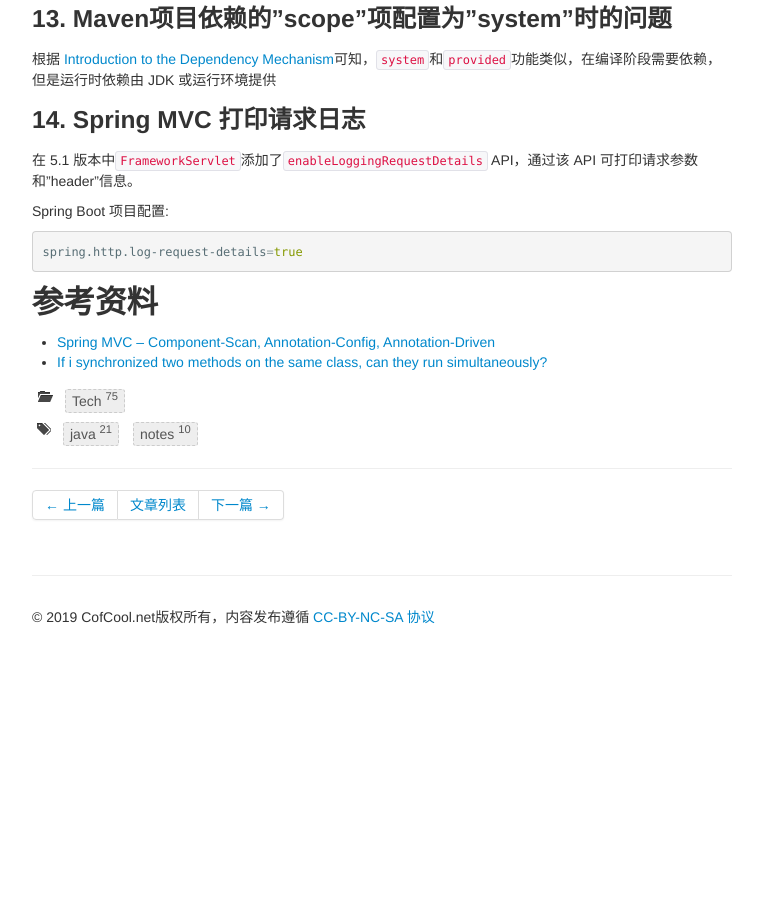
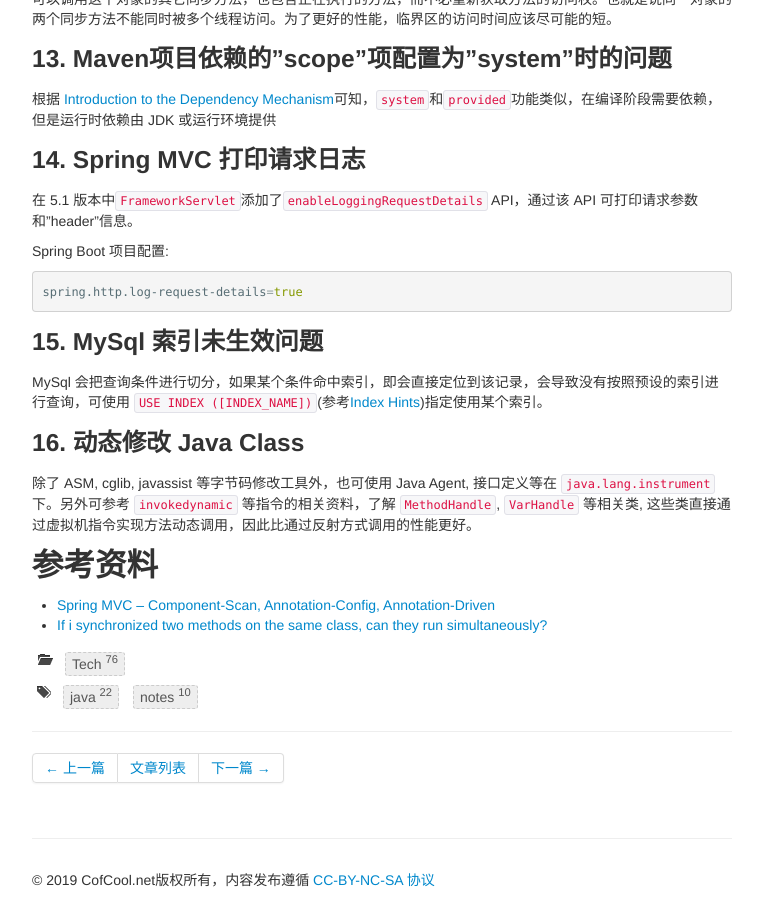
Before and after one commit to cofcool/cofcool.github.io, a Jekyll site: the page built from _posts/tech/2017-09-11-java-notes.md, in a window 1280 px wide and 900 px high, scrolled down 23225 px. Shown: the whole window, without its empty margins (258-1021 px from the left). Built offline with Jekyll 4.4.1, drawn with Linux system fonts in a browser that asks for light colours; comment, search, counter and statistics services are not loaded; before the commit the page ends 23862 px from its top, so only the background shows below that; some of the changed text lies outside the part shown.

````diff
--- a/_posts/tech/2017-09-11-java-notes.md
+++ b/_posts/tech/2017-09-11-java-notes.md
@@ -11,50 +11,52 @@ tags : [java, notes]
 <!-- @import "[TOC]" {cmd="toc" depthFrom=2 depthTo=6 orderedList=false} -->
 <!-- code_chunk_output -->
 
-- [ 1. 配置](#1-配置)
-  - [ 1. Ubuntu安装Tomcat](#1-ubuntu安装tomcat)
-  - [ 2.Centos安装mysql](#2centos安装mysql)
-    - [ 1. 安装](#1-安装)
-    - [ 2. 配置](#2-配置)
-      - [ 1. 开启MySql远程连接](#1-开启mysql远程连接)
-      - [ 2. 安装配置tomcat](#2-安装配置tomcat)
-      - [ 3. centos6配置iptables](#3-centos6配置iptables)
-      - [ 4. Tomcat 在linux下开机自启动](#4-tomcat-在linux下开机自启动)
-      - [ 5. Apache映射到Tomcat](#5-apache映射到tomcat)
-      - [ 6. https](#6-https)
-- [ 2. Spring](#2-spring)
-  - [ 1. IOC](#1-ioc)
-    - [ 1. 注解](#1-注解)
-  - [ 2. AOP](#2-aop)
-    - [ 1. 配置](#1-配置-1)
-  - [ 3. MVC](#3-mvc)
-    - [ 1. 基本配置](#1-基本配置)
-    - [ 2. 启用jackson解析JSON](#2-启用jackson解析json)
-  - [ 4. 异常监测，统一管理](#4-异常监测统一管理)
-  - [ 5. 跨域](#5-跨域)
-- [ 3. Shiro](#3-shiro)
-  - [ 1. 依赖Jar包](#1-依赖jar包)
-  - [ 2. 配置](#2-配置-1)
-- [ 4. 集成Swagger](#4-集成swagger)
-  - [ 1. 依赖](#1-依赖)
-  - [ 2. 示例代码](#2-示例代码)
-  - [ 3. 集成UI](#3-集成ui)
-- [ 5. 常见问题](#5-常见问题)
-  - [ 1. IDEA 2016 使用junit4](#1-idea-2016-使用junit4)
-  - [ 2. tomcat无响应](#2-tomcat无响应)
-  - [ 3. Maven项目（spring, mybatis...）在eclipse中可以运行，无法在Idea中运行](#3-maven项目spring-mybatis在eclipse中可以运行无法在idea中运行)
-  - [ 4. 使用Idea时提示无法找到配置文件](#4-使用idea时提示无法找到配置文件)
-  - [ 5. 引入第三方库](#5-引入第三方库)
-  - [ 6. lib已存在但抛出java.lang.NoClassDefFoundError](#6-lib已存在但抛出javalangnoclassdeffounderror)
-  - [ 7. jetty多实例部署](#7-jetty多实例部署)
-  - [ 8. linux环境下调用so库](#8-linux环境下调用so库)
-  - [ 9. Spring MVC get请求带中文乱码](#9-spring-mvc-get请求带中文乱码)
-  - [ 10. Maven同时编译Jar和War包](#10-maven同时编译jar和war包)
-  - [ 11. Spring MVC中Cacheable未生效](#11-spring-mvc中cacheable未生效)
-  - [ 12. 同一对象的两个synchronized方法不能同时被访问](#12-同一对象的两个synchronized方法不能同时被访问)
-  - [ 13. Maven项目依赖的"scope"项配置为"system"时的问题](#13-maven项目依赖的scope项配置为system时的问题)
-  - [ 14. Spring MVC 打印请求日志](#14-spring-mvc-打印请求日志)
-- [ 参考资料](#参考资料)
+- [1. 配置](#1-配置)
+  - [1. Ubuntu安装Tomcat](#1-ubuntu安装tomcat)
+  - [2.Centos安装mysql](#2centos安装mysql)
+    - [1. 安装](#1-安装)
+    - [2. 配置](#2-配置)
+      - [1. 开启MySql远程连接](#1-开启mysql远程连接)
+      - [2. 安装配置tomcat](#2-安装配置tomcat)
+      - [3. centos6配置iptables](#3-centos6配置iptables)
+      - [4. Tomcat 在linux下开机自启动](#4-tomcat-在linux下开机自启动)
+      - [5. Apache映射到Tomcat](#5-apache映射到tomcat)
+      - [6. https](#6-https)
+- [2. Spring](#2-spring)
+  - [1. IOC](#1-ioc)
+    - [1. 注解](#1-注解)
+  - [2. AOP](#2-aop)
+    - [1. 配置](#1-配置-1)
+  - [3. MVC](#3-mvc)
+    - [1. 基本配置](#1-基本配置)
+    - [2. 启用jackson解析JSON](#2-启用jackson解析json)
+  - [4. 异常监测，统一管理](#4-异常监测统一管理)
+  - [5. 跨域](#5-跨域)
+- [3. Shiro](#3-shiro)
+  - [1. 依赖Jar包](#1-依赖jar包)
+  - [2. 配置](#2-配置-1)
+- [4. 集成Swagger](#4-集成swagger)
+  - [1. 依赖](#1-依赖)
+  - [2. 示例代码](#2-示例代码)
+  - [3. 集成UI](#3-集成ui)
+- [5. 常见问题](#5-常见问题)
+  - [1. IDEA 2016 使用junit4](#1-idea-2016-使用junit4)
+  - [2. tomcat无响应](#2-tomcat无响应)
+  - [3. Maven项目（spring, mybatis...）在eclipse中可以运行，无法在Idea中运行](#3-maven项目spring-mybatis在eclipse中可以运行无法在idea中运行)
+  - [4. 使用Idea时提示无法找到配置文件](#4-使用idea时提示无法找到配置文件)
+  - [5. 引入第三方库](#5-引入第三方库)
+  - [6. lib已存在但抛出java.lang.NoClassDefFoundError](#6-lib已存在但抛出javalangnoclassdeffounderror)
+  - [7. jetty多实例部署](#7-jetty多实例部署)
+  - [8. linux环境下调用so库](#8-linux环境下调用so库)
+  - [9. Spring MVC get请求带中文乱码](#9-spring-mvc-get请求带中文乱码)
+  - [10. Maven同时编译Jar和War包](#10-maven同时编译jar和war包)
+  - [11. Spring MVC中Cacheable未生效](#11-spring-mvc中cacheable未生效)
+  - [12. 同一对象的两个synchronized方法不能同时被访问](#12-同一对象的两个synchronized方法不能同时被访问)
+  - [13. Maven项目依赖的"scope"项配置为"system"时的问题](#13-maven项目依赖的scope项配置为system时的问题)
+  - [14. Spring MVC 打印请求日志](#14-spring-mvc-打印请求日志)
+  - [15. MySql 索引未生效问题](#15-mysql-索引未生效问题)
+  - [16. 动态修改 Java Class](#16-动态修改-java-class)
+- [参考资料](#参考资料)
 
 <!-- /code_chunk_output -->
 
@@ -936,6 +938,14 @@ Spring Boot 项目配置:
 spring.http.log-request-details=true
 ```
 
+### 15. MySql 索引未生效问题
+
+MySql 会把查询条件进行切分，如果某个条件命中索引，即会直接定位到该记录，会导致没有按照预设的索引进行查询，可使用 `USE INDEX ([INDEX_NAME])`(参考[Index Hints](https://dev.mysql.com/doc/refman/8.0/en/index-hints.html))指定使用某个索引。
+
+### 16. 动态修改 Java Class
+
+除了 ASM, cglib, javassist 等字节码修改工具外，也可使用 Java Agent, 接口定义等在 `java.lang.instrument` 下。另外可参考 `invokedynamic` 等指令的相关资料，了解 `MethodHandle`, `VarHandle` 等相关类, 这些类直接通过虚拟机指令实现方法动态调用，因此比通过反射方式调用的性能更好。
+
 ## 参考资料
 
 * [Spring MVC – Component-Scan, Annotation-Config, Annotation-Driven](https://scotch.io/@ethanmillar/spring-mvc-component-scan-annotation-config-annotation-driven)
````
Also changed, not shown: _drafts/java-class-file-info.md (+27 -0 lines), _posts/tech/2019-08-05-compile-hotspot.md (added, +266 -0 lines).
